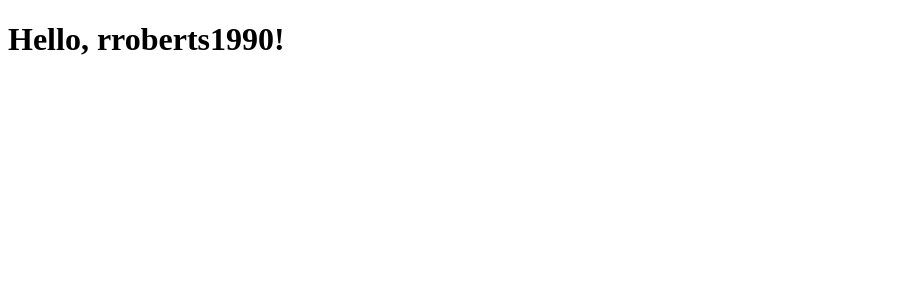
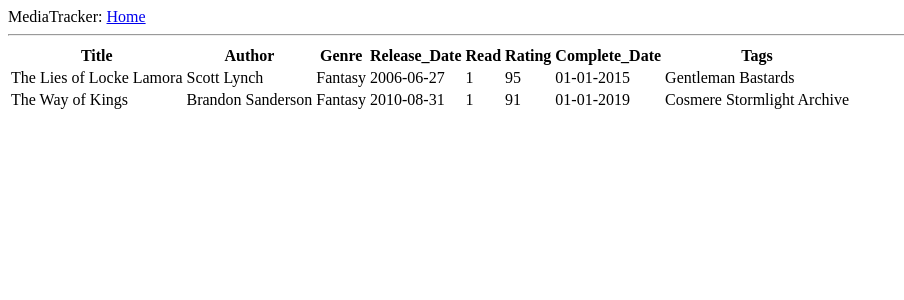
Before and after one commit to rroberts1990/MediaTracker, a Flask app: page / in a window 1280 px wide. Shown: the top 300 px of the page, without its empty margins (0-904 px from the left). Run offline with Flask 2, Linux system fonts and the light colour scheme.

Commit message:
added base.html for overall page structure

```diff
--- a/app/routes.py
+++ b/app/routes.py
@@ -1,5 +1,9 @@
 from app import app
 from flask import render_template
+from collections import namedtuple
+
+Book = namedtuple('Book', 'title author genre release_date read rating complete_date tags')
+
 @app.route('/')
 @app.route('/index')
 def index():
@@ -7,11 +11,25 @@ def index():
     posts = [
         {
             'author': {'username': 'John'},
-            'body': 'Beautiful day in Portland!'
+            'record': Book('The Lies of Locke Lamora',
+                           'Scott Lynch',
+                           'Fantasy',
+                           '2006-06-27',
+                           1,
+                           95,
+                           "01-01-2015",
+                           "Gentleman Bastards")
         },
         {
             'author': {'username': 'Susan'},
-            'body': 'The Avengers movie was awesome!'
+            'record': Book('The Way of Kings',
+                           'Brandon Sanderson',
+                           'Fantasy',
+                           '2010-08-31',
+                           1,
+                           91,
+                           "01-01-2019",
+                           "Cosmere Stormlight Archive")
         }
     ]
     return render_template('index.html', title='Home', user=user, posts=posts)
--- /dev/null
+++ b/app/templates/base.html
@@ -0,0 +1,16 @@
+<!DOCTYPE html>
+<html lang="en">
+<head>
+      {% if title %}
+      <meta charset="UTF-8">
+      <title>{{ title }} - MediaTracker</title>
+      {% else %}
+      <title>Welcome to your MediaTracker!</title>
+      {% endif %}
+  </head>
+  <body>
+    <div>MediaTracker: <a href="/index">Home</a></div>
+    <hr>
+      {% block content %}{% endblock %}
+  </body>
+</html>
--- a/app/templates/index.html
+++ b/app/templates/index.html
@@ -1,14 +1,32 @@
-<!DOCTYPE html>
-<html lang="en">
-  <head>
-      {% if title %}
-      <meta charset="UTF-8">
-      <title>{{ title }} - MediaTracker</title>
-      {% else %}
-      <title>Welcome to your MediaTracker!</title>
-      {% endif %}
-  </head>
-  <body>
-    <h1>Hello, {{user.username }}!</h1>
-  </body>
-</html>
+{% extends "base.html" %}
+
+{% block content %}
+    <table id="data" class="table table-striped">
+        <thead>
+        <tr>
+            <th>Title</th>
+            <th>Author</th>
+            <th>Genre</th>
+            <th>Release_Date</th>
+            <th>Read</th>
+            <th>Rating</th>
+            <th>Complete_Date</th>
+            <th>Tags</th>
+        </tr>
+        </thead>
+        <tbody>
+            {% for post in posts %}
+                <tr>
+                    <td>{{ post['record'].title }}</td>
+                    <td>{{ post['record'].author }}</td>
+                    <td>{{ post['record'].genre }}</td>
+                    <td>{{ post['record'].release_date }}</td>
+                    <td>{{ post['record'].read }}</td>
+                    <td>{{ post['record'].rating }}</td>
+                    <td>{{ post['record'].complete_date }}</td>
+                    <td>{{ post['record'].tags }}</td>
+                </tr>
+            {% endfor %}
+        </tbody>
+    </table>
+{% endblock %}
```
Also changed, not shown: config_files/config.py (added).
